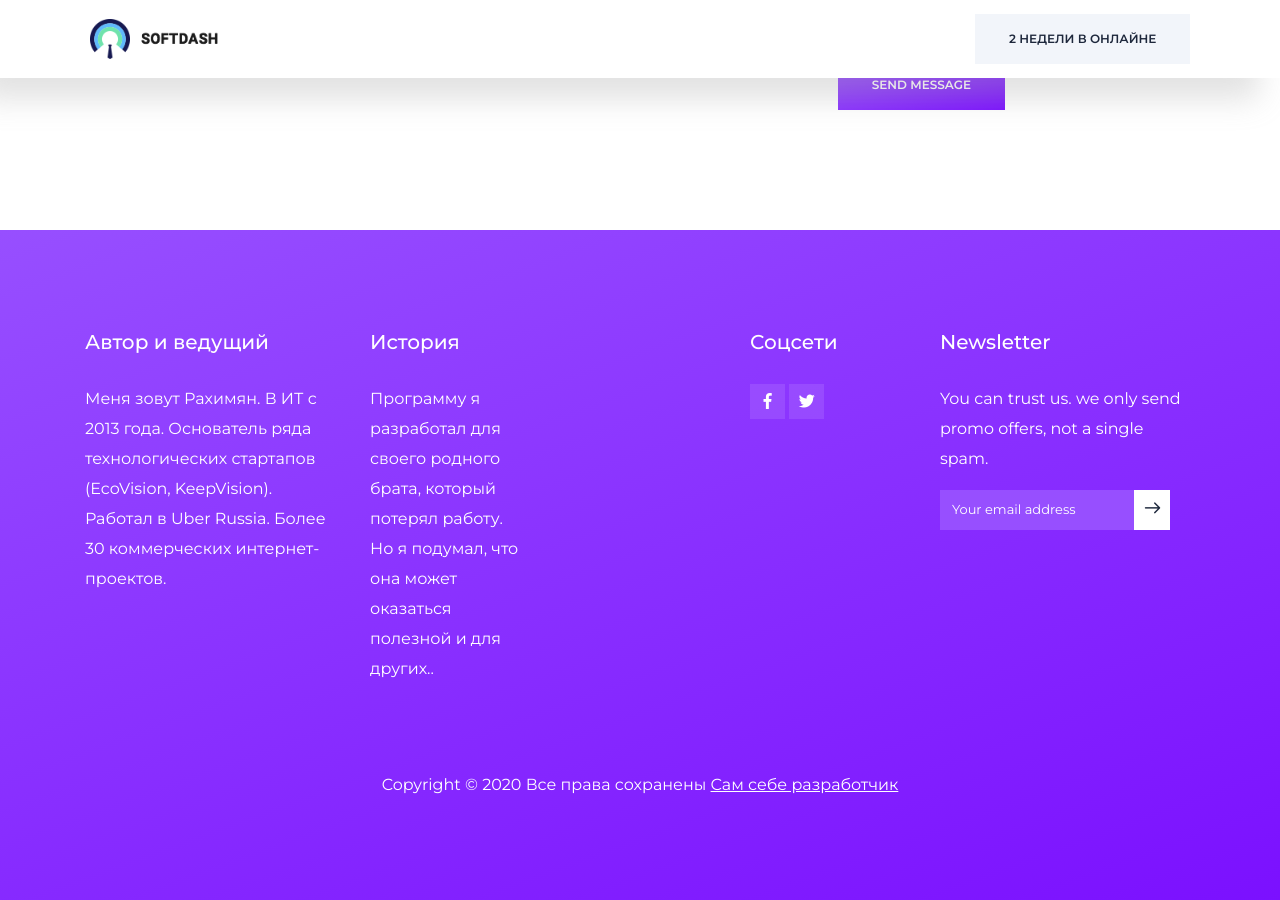
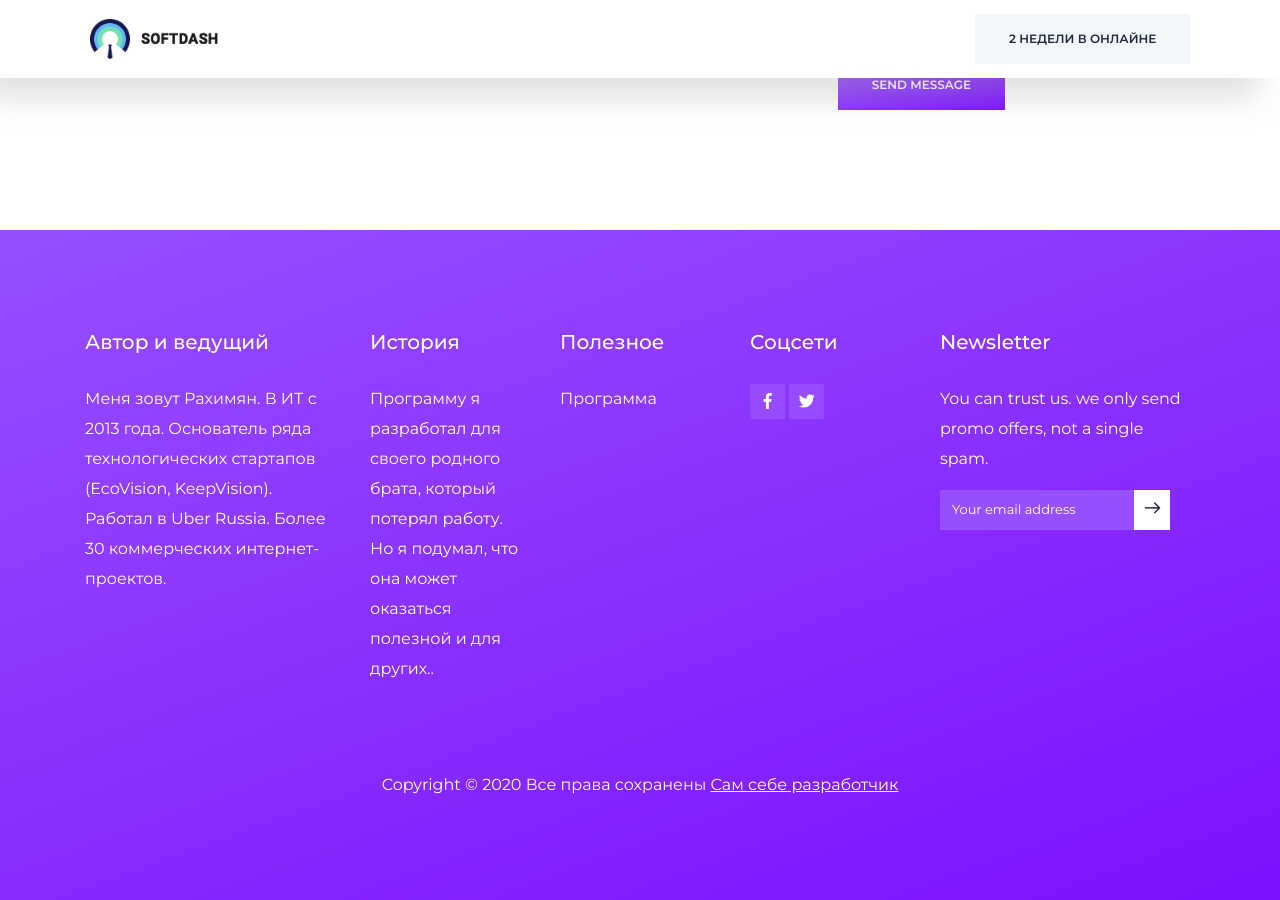
Before and after one commit to RakhimyanTim/samseberazrabotchik.github.io, a Jekyll site: the page built from contact.html, in a window 1280 px wide and 900 px high, scrolled down 1331 px. Built offline with Jekyll 4.4.1, drawn with Linux system fonts in a browser that asks for light colours.

Commit message:
Update _config.yml

```diff
--- a/_config.yml
+++ b/_config.yml
@@ -505,7 +505,9 @@ footer_title: 'Автор и ведущий'
 footer_description: 'Меня зовут Рахимян. В ИТ с 2013 года. Основатель ряда технологических стартапов (EcoVision, KeepVision). Работал в Uber Russia. Более 30 коммерческих интернет-проектов.'
 footer_history: 'История'
 footer_history_description: 'Программу я разработал для своего родного брата, который потерял работу. Но я подумал, что она может оказаться полезной и для других..'
-
+footer_resources_link_heading: 'Полезное'
+footer_resources_link_one_text: 'Программа'
+footer_resources_link_one_link: 'https://webby.samseberazrabotchik.ru'
 
 ####################################
 ######        Copyright       ######
```
